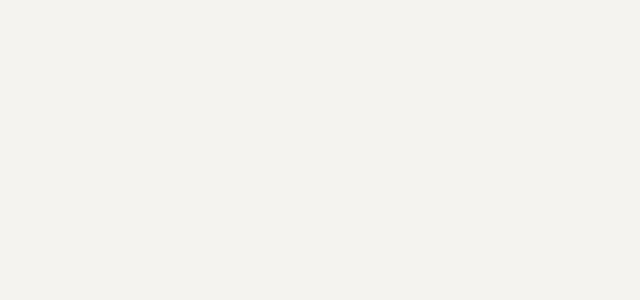
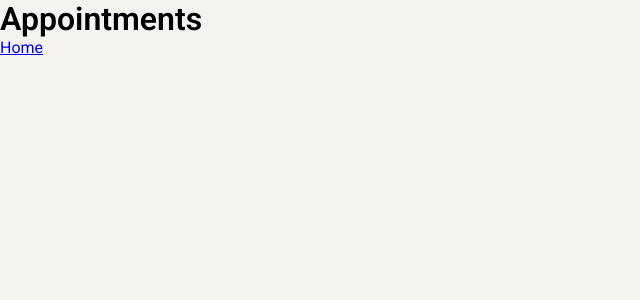
Before and after one commit to RafaelBarbosa09/appointments-admin, a React (Create React App) app: page /appointments in a window 1280 px wide. Shown: the top 300 px of the page, without its empty margins (0-640 px from the left). Built offline with nearby package versions, Linux system fonts and the light colour scheme.

Commit message:
feat: adiciona rotas ao projeto

```diff
--- a/package.json
+++ b/package.json
@@ -17,6 +17,7 @@
     "axios": "^1.5.0",
     "react": "^18.2.0",
     "react-dom": "^18.2.0",
+    "react-router-dom": "^6.15.0",
     "react-scripts": "5.0.1",
     "styled-components": "^6.0.7",
     "typescript": "^5.2.2",
--- a/src/App.tsx
+++ b/src/App.tsx
@@ -1,8 +1,17 @@
+import { BrowserRouter, Link, Route, Routes } from "react-router-dom";
 import { GlobalStyles } from "./styles/global";
+import Home from "./pages/Home";
+import Appointments from "./pages/Appointments";
 
 const App = () => {
   return (
     <>
+      <BrowserRouter>
+        <Routes>
+          <Route path="/" element={<Home />} />
+          <Route path="/appointments" element={<Appointments />} />
+        </Routes>
+      </BrowserRouter>
       <GlobalStyles />
     </>
   );
--- /dev/null
+++ b/src/pages/Appointments.tsx
@@ -0,0 +1,12 @@
+import { Link } from "react-router-dom";
+
+export const Appointments = () => {
+  return (
+    <>
+      <h1>Appointments</h1>
+      <Link to="/">Home</Link>
+    </>
+  );
+}
+
+export default Appointments;
--- /dev/null
+++ b/src/pages/Home.tsx
@@ -0,0 +1,12 @@
+import { Link } from "react-router-dom";
+
+const Home = () => {
+  return (
+    <>
+      <h1>Home</h1>
+      <Link to="/appointments">Appointments</Link>
+    </>
+  );
+};
+
+export default Home;
```
Also changed, not shown: 1 other file (tests, documents, lock files or other folders).
